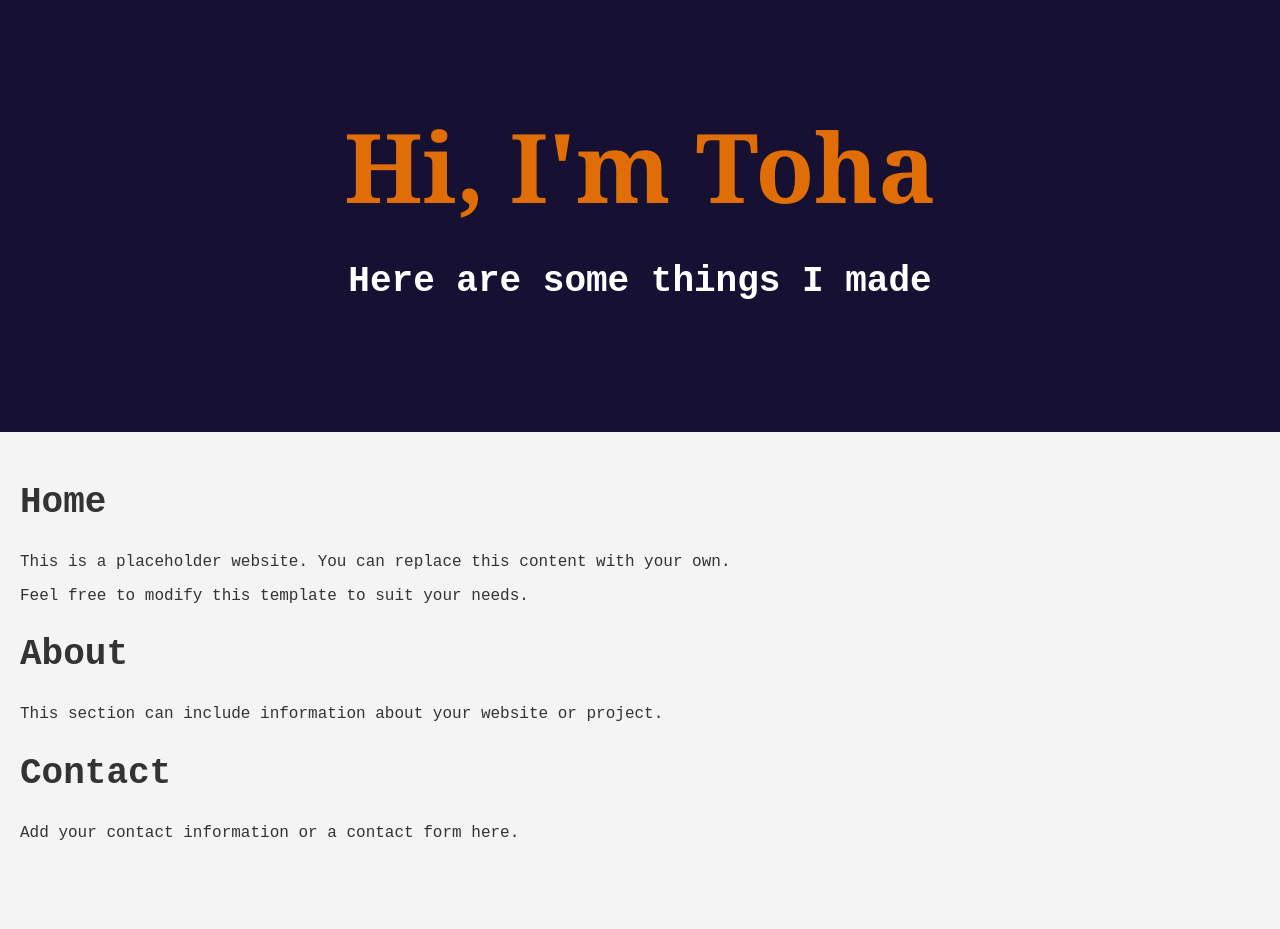
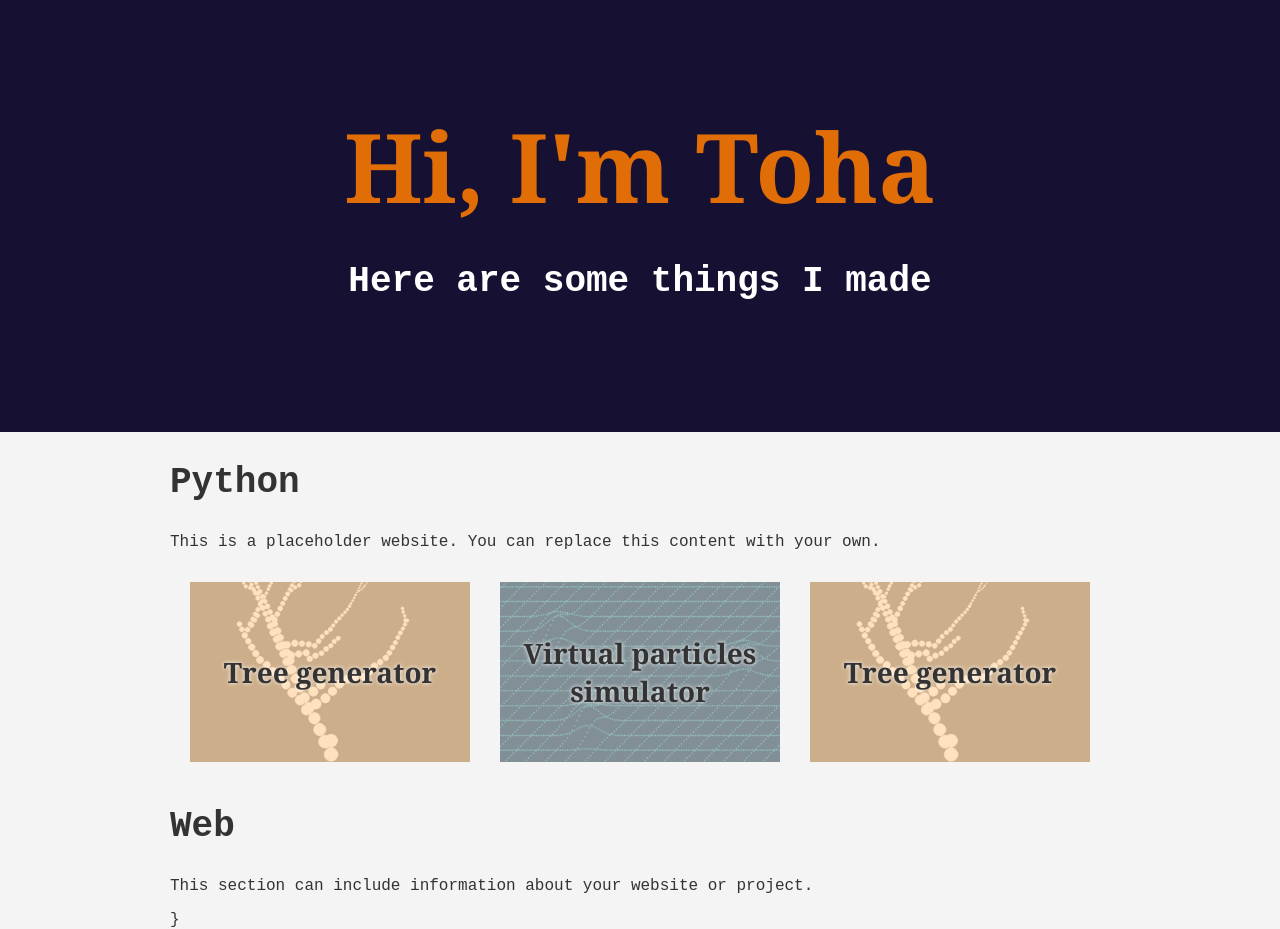
Before and after one commit to RaygekFox/resume, a plain HTML site: page index.html in a window 1280 px wide. Before the commit the page ends 878 px from the top, so only its background shows below. Drawn offline with Linux system fonts and the light colour scheme.

Commit message:
Set up the project gallery

```diff
--- a/index.html
+++ b/index.html
@@ -4,7 +4,7 @@
     <meta charset="UTF-8">
     <meta name="viewport" content="width=device-width, initial-scale=1.0">
     <meta http-equiv="X-UA-Compatible" content="IE=edge">
-    <title>My Placeholder Website</title>
+    <title>Toha's place</title>
     <link rel="stylesheet" href="styles.css">
 </head>
 <body>
@@ -15,15 +15,39 @@
     </header>
 
     <div class="container">
-        <h2>Home</h2>
+        <h2>Python</h2>
         <p>This is a placeholder website. You can replace this content with your own.</p>
-        <p>Feel free to modify this template to suit your needs.</p>
+        <div class="container gallery">
 
-        <h2 id="about">About</h2>
+            <a href="tree-procedural-generation.html">
+                <div class="project-card">
+                    <img src="images/tree-project-bg.jpg">
+                    <h3>Tree generator</h3>
+                </div>
+            </a>
+
+            <a href="tree-procedural-generation.html">
+                <div class="project-card">
+                    <img src="images/particles-project-bg.jpg">
+                    <h3>Virtual particles simulator</h3>
+                </div>
+            </a>
+
+            <a href="tree-procedural-generation.html">
+                <div class="project-card">
+                    <img src="images/tree-project-bg.jpg">
+                    <h3>Tree generator</h3>
+                </div>
+            </a>
+
+
+
+        </div>
+
+        <h2>Web</h2>
         <p>This section can include information about your website or project.</p>
+            }
 
-        <h2 id="contact">Contact</h2>
-        <p>Add your contact information or a contact form here.</p>
     </div>
 
 </body>
--- a/styles.css
+++ b/styles.css
@@ -4,12 +4,18 @@ body {
     padding: 0;
     background-color: #f4f4f4;
     color: #333;
+    display: flex;
+    flex-direction: column;
+    align-items: center; /* Center horizontally */
+    min-height: 100vh; /* Ensure body takes up full viewport height */
 }
+
 header {
     background-color: #161032;
     color: white;
     padding: 100px 0;
     text-align: center;
+    width: 100%; /* Ensure the header spans the full width */
 }
 h1 {
     font-family: Georgia, serif;
@@ -20,9 +26,57 @@ h1 {
 h2 {
     font-size: 36px;
 }
+h3 {
+    font-family: Georgia, serif;
+    font-size: 28px;
+    z-index: 2;
+    text-shadow: 0px 0px 4px #fff;
+}
+a {
+    text-decoration: none;
+    color: inherit; /* Inherits the color from the parent element (h3) */
+}
+
+a:hover, a:focus, a:active {
+    text-decoration: none; /* Ensures the underline doesn't appear on hover or focus */
+    color: inherit; /* Ensures the color doesn't change on hover or focus */
+}
+
 .container {
-    padding: 20px;
+    max-width: 940px;
+    width: 100%; /* Ensure container is responsive */
+    box-sizing: border-box; /* Ensure padding doesn't affect width */
 }
+
+.container.gallery {
+    display: flex;
+    flex-wrap: wrap;
+    justify-content: center;
+}
+.project-card {
+    position: relative; /* Set relative positioning for the card container */
+    width: 250px;
+    height: 150px;
+    margin: 15px;
+    padding: 15px;
+    background-color: white;
+    display: flex;
+    flex-direction: column;
+    align-items: center;
+    justify-content: center; /* Center the content (h3) horizontally and vertically */
+    overflow: hidden; /* Ensure any overflow is hidden */
+    text-align: center; /* Center the text */
+}
+.project-card img {
+    position: absolute;
+    top: 0;
+    left: 0;
+    width: 100%;
+    height: 100%;
+    object-fit: cover; /* Ensure the image covers the entire area */
+    z-index: 1; /* Place the image behind the content */
+}
+
 footer {
     background-color: #333;
     color: white;
```
Also changed, not shown: tree-procedural-generation.html (added, +26 -0 lines), empty project card background.jpg (added), images/particles-project-bg.jpg (added), images/tree-project-bg.jpg (added), 2 other files.
